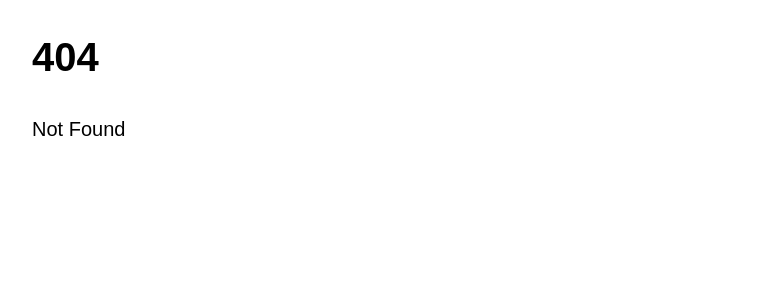
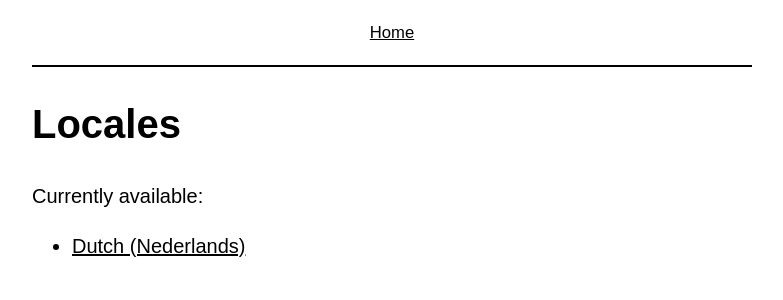
Before and after one commit to lianghai/pinyin, a SvelteKit app: page /locales in a window 1280 px wide. Before the commit this address had no page. Shown: the top 300 px of the page, without its empty margins (248-1031 px from the left). Built offline with nearby package versions, Linux system fonts and the light colour scheme.

Commit message:
Improve +layout; add locales page

```diff
--- /dev/null
+++ b/src/routes/+layout.svelte
@@ -0,0 +1,11 @@
+<script>
+  import { page } from "$app/stores";
+</script>
+
+{#if $page.routeId}
+  <header>
+    <a href="/">Home</a>
+  </header>
+{/if}
+
+<slot />
--- a/src/routes/+page.svelte
+++ b/src/routes/+page.svelte
@@ -10,7 +10,7 @@
 
 <h1>Pinyin <em>How?</em></h1>
 
-<p>Pronunciation respelling of Pinyin syllables in <em>your language</em>.</p>
+<p>Pronunciation respelling of Pinyin syllables in <a href="locales">your language</a>.</p>
 
 <p>For example:</p>
 
--- /dev/null
+++ b/src/routes/locales/+page.svelte
@@ -0,0 +1,13 @@
+<script>
+  const wikipedia = "https://en.wikipedia.org/wiki";
+</script>
+
+<h1>Locales</h1>
+
+<p>Currently available:</p>
+
+<ul>
+  <li>
+    <a href="{wikipedia}/Dutch_language">Dutch (Nederlands)</a>
+  </li>
+</ul>
--- a/src/routes/q/+layout.svelte
+++ /dev/null
@@ -1,5 +0,0 @@
-<header>
-  <a href="/">Home</a>
-</header>
-
-<slot />
```
Also changed, not shown: 1 other file (tests, documents, lock files or other folders).
